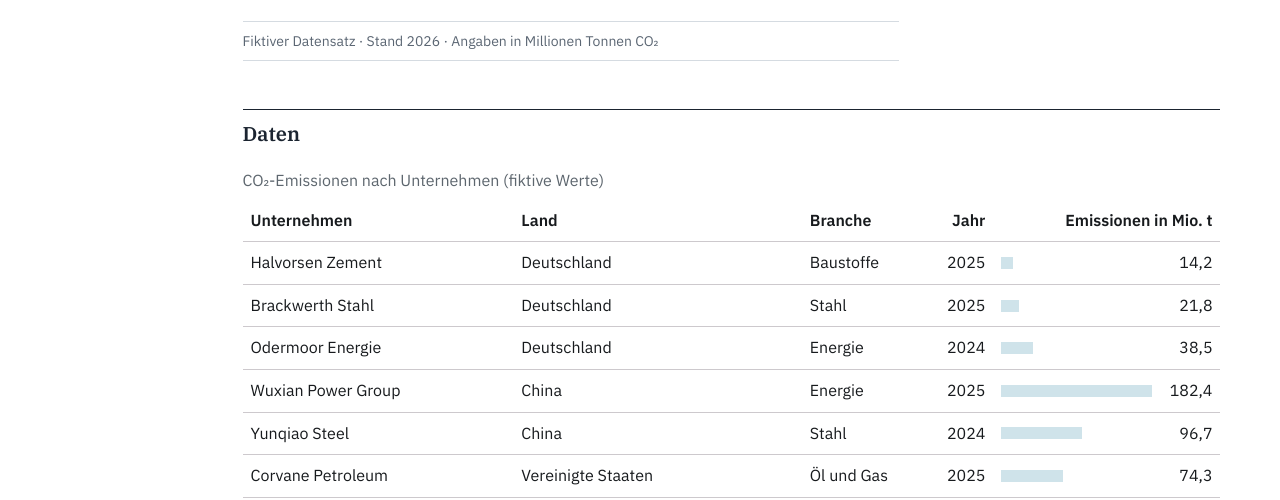
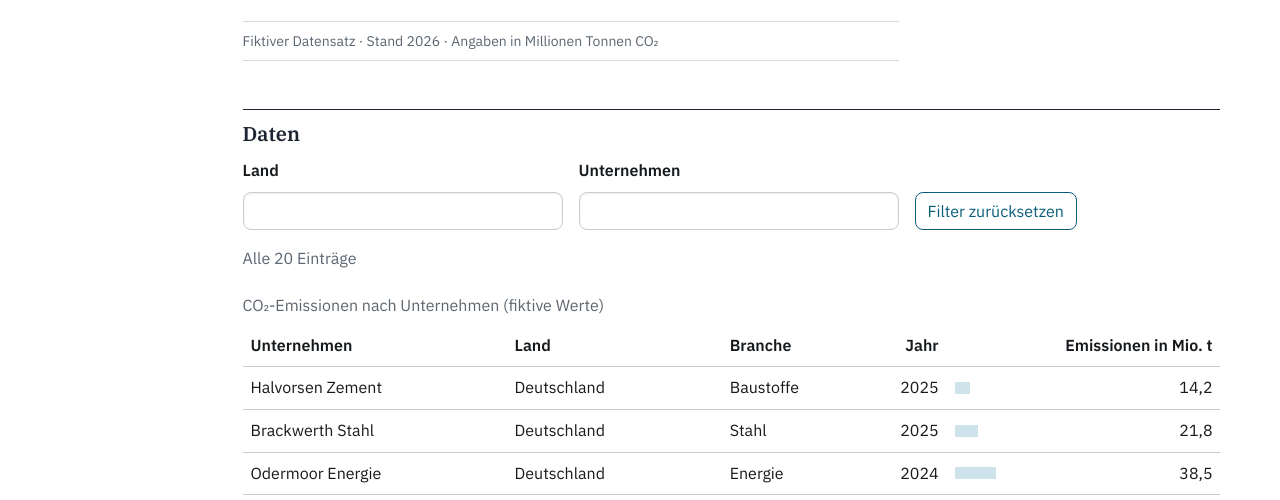
Before and after one commit to simonc-iu/co2-footprint, a plain HTML site: page index.html in a window 1280 px wide. Shown: the part 270-770 px from the top of the page. Drawn offline with Linux system fonts and the light colour scheme.

Commit message:
Filter nach Land und Unternehmen mit Trefferanzahl

```diff
--- a/css/style.css
+++ b/css/style.css
@@ -176,6 +176,23 @@ main section { margin-block-start: 3rem; }
   caption-side: top;
 }
 
+/* Feste Spaltenbreiten: Beim Filtern springen die Spalten sonst je nach Inhalt,
+   und die Balken wären zwischen den Ansichten nicht mehr vergleichbar.
+   Die Breiten gelten über die Kopfzellen (table-layout: fixed). */
+#daten .table {
+  table-layout: fixed;
+}
+#daten th:nth-child(1) { inline-size: 38%; } /* Unternehmen */
+#daten th:nth-child(2) { inline-size: 30%; } /* Land */
+#daten th:nth-child(5) { inline-size: 32%; } /* Emissionen */
+@media (width >= 1024px) {
+  #daten th:nth-child(1) { inline-size: 27%; }
+  #daten th:nth-child(2) { inline-size: 22%; }
+  #daten th:nth-child(3) { inline-size: 15%; } /* Branche */
+  #daten th:nth-child(4) { inline-size: 8%; }  /* Jahr */
+  #daten th:nth-child(5) { inline-size: 28%; }
+}
+
 /* Emissionsspalte: Balken (Länge proportional zum Wert) und Zahl nebeneinander.
    Logische Eigenschaften, damit der Balken in der RTL-Ansicht mitdreht. */
 .emission {
@@ -204,6 +221,27 @@ main section { margin-block-start: 3rem; }
   font-variant-numeric: tabular-nums;
 }
 
+/* Filter: Felder nebeneinander, auf schmalen Bildschirmen untereinander */
+.filter {
+  display: flex;
+  flex-wrap: wrap;
+  align-items: end;
+  gap: 1rem;
+  margin-block-end: 1rem;
+}
+.filter-feld {
+  flex: 1 1 14rem;
+  max-inline-size: 20rem;
+}
+.filter .form-label {
+  font-weight: 600;
+}
+/* Knopf in den Farben der Seite statt in Bootstrap-Blau */
+.filter .btn {
+  --bs-btn-color: var(--farbe-akzent);
+  --bs-btn-border-color: var(--farbe-akzent);
+}
+
 /* Statuszeile: gedämpft, im Fehlerfall rot und fett */
 .daten-meldung {
   color: var(--farbe-meta);
--- a/index.html
+++ b/index.html
@@ -54,7 +54,27 @@
 
         <section id="daten">
           <h2>Daten</h2>
-          <!-- Statuszeile: Laden, Fehler, später Trefferanzahl -->
+
+          <!-- Filter: wirken sofort beim Tippen, ein Absenden ist nicht nötig -->
+          <form id="filter" class="filter" role="search" aria-label="Tabelle filtern">
+            <div class="filter-feld">
+              <label for="filter-land" class="form-label">Land</label>
+              <input type="search" id="filter-land" class="form-control"
+                     list="laender-liste" autocomplete="off" maxlength="60">
+              <!-- Vorschläge für das Länderfeld, js/app.js erzeugt sie aus den Daten -->
+              <datalist id="laender-liste"></datalist>
+            </div>
+            <div class="filter-feld">
+              <label for="filter-unternehmen" class="form-label">Unternehmen</label>
+              <input type="search" id="filter-unternehmen" class="form-control"
+                     autocomplete="off" maxlength="60">
+            </div>
+            <button type="button" id="filter-zuruecksetzen" class="btn btn-outline">
+              Filter zurücksetzen
+            </button>
+          </form>
+
+          <!-- Statuszeile: Laden, Fehler, Trefferanzahl -->
           <p id="daten-meldung" class="daten-meldung" role="status"></p>
           <div class="table-responsive">
             <table class="table">
--- a/js/app.js
+++ b/js/app.js
@@ -1,4 +1,4 @@
-// Alle Einträge aus der JSON-Datei (werden später für Filter und Sortierung gebraucht)
+// Alle Einträge aus der JSON-Datei, Grundlage für Filter und (später) Sortierung
 let datensaetze = [];
 
 // Der <tbody>, in den die Zeilen eingefügt werden
@@ -6,6 +6,13 @@ const tabelleInhalt = document.getElementById('tabelle-inhalt');
 
 // Die Statuszeile über der Tabelle
 const meldung = document.getElementById('daten-meldung');
+
+// Filterformular und seine Bestandteile
+const filterFormular = document.getElementById('filter');
+const filterLand = document.getElementById('filter-land');
+const filterUnternehmen = document.getElementById('filter-unternehmen');
+const laenderListe = document.getElementById('laender-liste');
+const filterZuruecksetzen = document.getElementById('filter-zuruecksetzen');
 
 // Klassen für Spalten, die erst ab 1024 px Breite erscheinen.
 // Auf Smartphone und Tablet bleiben Unternehmen, Land und Emissionen sichtbar.
@@ -78,6 +85,78 @@ function zeigeTabelle(eintraege) {
   });
 }
 
+// Füllt die Vorschlagsliste des Länderfelds: jedes Land nur einmal, alphabetisch.
+// new Set(...) entfernt doppelte Einträge, localeCompare sortiert deutsch (Ä bei A).
+function fuelleLaenderListe() {
+  const laender = [...new Set(datensaetze.map(function (eintrag) {
+    return eintrag.land;
+  }))];
+  laender.sort(function (a, b) {
+    return a.localeCompare(b, 'de');
+  });
+
+  laender.forEach(function (land) {
+    const option = document.createElement('option');
+    option.value = land;
+    laenderListe.append(option);
+  });
+}
+
+// Macht Texte vergleichbar: Leerzeichen am Rand weg, alles kleingeschrieben
+function normalisiere(text) {
+  return text.trim().toLocaleLowerCase('de-DE');
+}
+
+// Liefert alle Einträge, die zu beiden Filterfeldern passen (Teilwort genügt).
+// Die Eingaben werden nur verglichen und nie in die Seite geschrieben,
+// eingeschleuster Code kann deshalb nicht ausgeführt werden.
+function filtereDaten() {
+  const land = normalisiere(filterLand.value);
+  const unternehmen = normalisiere(filterUnternehmen.value);
+
+  return datensaetze.filter(function (eintrag) {
+    return normalisiere(eintrag.land).includes(land) &&
+      normalisiere(eintrag.unternehmen).includes(unternehmen);
+  });
+}
+
+// Zeigt in der Statuszeile, wie viele Einträge passen
+function zeigeTrefferanzahl(anzahl) {
+  if (anzahl === 0) {
+    meldung.textContent = 'Keine Einträge gefunden. Bitte die Filter ändern oder zurücksetzen.';
+  } else if (anzahl === datensaetze.length) {
+    meldung.textContent = 'Alle ' + anzahl + ' Einträge';
+  } else {
+    meldung.textContent = anzahl + ' von ' + datensaetze.length + ' Einträgen';
+  }
+}
+
+// Filtert, baut die Tabelle neu und aktualisiert die Trefferanzahl.
+// Ohne Treffer wird die Tabelle ausgeblendet, der Hinweis steht darüber.
+function aktualisiereAnsicht() {
+  const treffer = filtereDaten();
+  zeigeTabelle(treffer);
+  zeigeTrefferanzahl(treffer.length);
+  tabelleInhalt.closest('table').hidden = treffer.length === 0;
+}
+
+// Jede Eingabe in einem der Felder filtert sofort. Das input-Event
+// steigt vom Feld zum Formular auf, daher genügt ein Listener am Formular.
+filterFormular.addEventListener('input', aktualisiereAnsicht);
+
+// Enter im Feld würde das Formular absenden und die Seite neu laden
+filterFormular.addEventListener('submit', function (ereignis) {
+  ereignis.preventDefault();
+});
+
+// Beide Felder leeren, alle Einträge zeigen, Fokus zurück ins erste Feld
+filterZuruecksetzen.addEventListener('click', function () {
+  filterLand.value = '';
+  filterUnternehmen.value = '';
+  aktualisiereAnsicht();
+  filterLand.focus();
+});
+
 // Lädt die Daten vom eigenen Server und zeigt sie an.
 // Geht etwas schief, erscheint eine Meldung statt einer leeren Tabelle.
 async function ladeDaten() {
@@ -99,13 +178,14 @@ async function ladeDaten() {
       return eintrag.emissionen;
     }));
 
-    zeigeTabelle(datensaetze);
-    meldung.textContent = '';
+    fuelleLaenderListe();
+    aktualisiereAnsicht();
   } catch (fehler) {
     meldung.textContent = 'Die Daten konnten nicht geladen werden. Bitte die Seite später neu laden.';
     meldung.classList.add('ist-fehler');
     // Ohne Daten bliebe nur ein leerer Tabellenkopf stehen, daher ausblenden
     tabelleInhalt.closest('table').hidden = true;
+    filterFormular.hidden = true; // ohne Daten gibt es nichts zu filtern
     console.error(fehler); // technische Details nur für Entwickler in der Konsole
   }
 }
```
